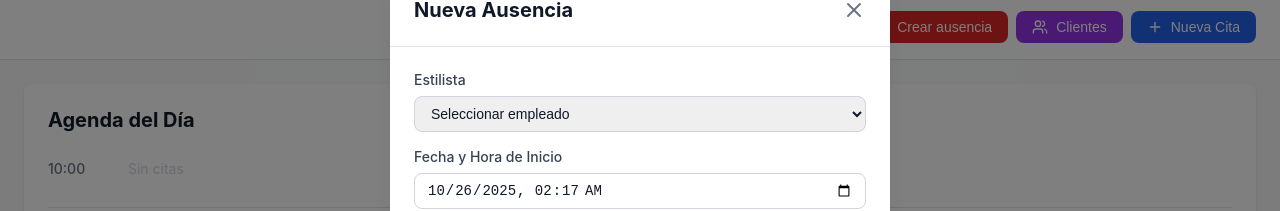
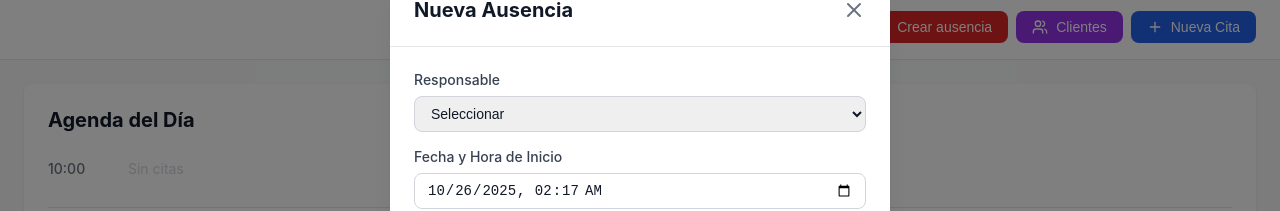
Before and after one commit to SalazarCodes/moduloCitas, a React (Create React App) app: page / in a window 1280 px wide. Both pictures are taken after a click on the button "Crear ausencia". Shown: the part 171-382 px from the top of the page. Built offline with nearby package versions, Linux system fonts and the light colour scheme.

Commit message:
Edicion de etiquetas

```diff
--- a/src/App.js
+++ b/src/App.js
@@ -20,7 +20,7 @@ const TRATAMIENTOS = [
   { id: 4, nombre: "Tinte", duracion: 70, categoria: "Cabello" },
   { id: 5, nombre: "Tratamiento", duracion: 60, categoria: "Cabello" },
   { id: 6, nombre: "Corte de puntas", duracion: 20, categoria: "Cabello" },
-  { id: 7, nombre: "Corte fama", duracion: 30, categoria: "Cabello" },
+  { id: 7, nombre: "Corte forma", duracion: 30, categoria: "Cabello" },
   { id: 8, nombre: "Corte + lavado", duracion: 40, categoria: "Cabello" },
   { id: 9, nombre: "Corte + lavado + tratamiento", duracion: 70, categoria: "Cabello" },
   { id: 10, nombre: "Corte + lavado + planchado", duracion: 70, categoria: "Cabello" },
@@ -586,7 +586,7 @@ function MonthView({ currentDate, appointments, unavailabilities, setEditingAppo
                           borderLeft: '3px solid #dc2626'
                         }}
                       >
-                        {estilista?.nombre} - Indisponible
+                        {estilista?.nombre}
                       </div>
                     );
                   })}
@@ -725,13 +725,13 @@ function UnavailabilityModal({ unavailability, onClose, onSave, onDelete }) {
 
         <form onSubmit={handleSubmit} className="modal-body">
           <div className="form-group">
-            <label>Estilista</label>
+            <label>Responsable</label>
             <select
               value={formData.estilistaId}
               onChange={(e) => setFormData({ ...formData, estilistaId: e.target.value })}
               required
             >
-              <option value="">Seleccionar empleado</option>
+              <option value="">Seleccionar</option>
               {ESTILISTAS.map(estilista => (
                 <option key={estilista.id} value={estilista.id}>
                   {estilista.nombre}
@@ -925,13 +925,13 @@ function AppointmentModal({ appointment, onClose, onSave, onDelete, clients, onA
           </div>
 
           <div className="form-group">
-            <label>Estilista</label>
+            <label>Responsable</label>
             <select
               value={formData.estilistaId}
               onChange={(e) => setFormData({ ...formData, estilistaId: e.target.value })}
               required
             >
-              <option value="">Seleccionar empleado</option>
+              <option value="">Seleccionar</option>
               {ESTILISTAS.map(estilista => (
                 <option key={estilista.id} value={estilista.id}>
                   {estilista.nombre}
```
